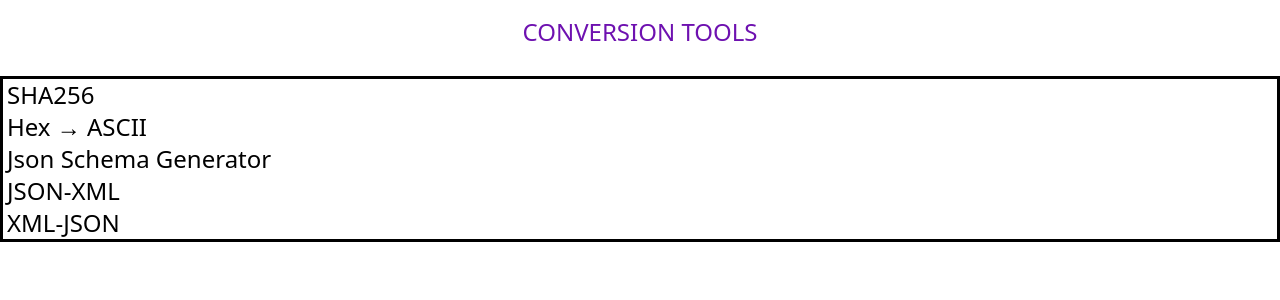
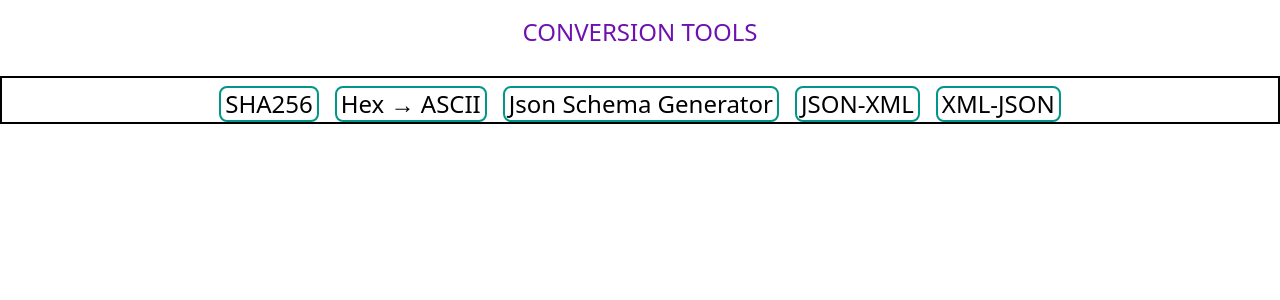
Before and after one commit to DHrushikesh/Hrushikesh-Helper-Tools, a React (Vite) app: page / in a window 1280 px wide. Shown: the top 300 px of the page. Built offline with nearby package versions, Linux system fonts and the light colour scheme.

Commit message:
Chaneged UI and Added convertor to instantly change XML to JSON and viceversa

```diff
--- a/componenets/JsonToXml.jsx
+++ b/componenets/JsonToXml.jsx
@@ -1,10 +1,12 @@
 import { useState } from 'react';
 import xml2js from 'xml2js';
+import { Link } from 'react-router-dom';
 
 function JsonToXml() {
   const [jsonInput, setJsonInput] = useState('');
   const [xmlOutput, setXmlOutput] = useState('');
   const [error, setError] = useState('');
+
 
   const handleConvert = async () => {
     try {
@@ -42,7 +44,9 @@ function JsonToXml() {
             placeholder="Paste your JSON here..."
           />
         </div>
-
+        <Link className='flex justify-center items-center '  to="/xml-json">
+        <button type="button" className='cursor-pointer border-2 border-teal-700 h-fit rounded-2xl mx p-2 bg-teal-600 text-white'>Invert</button>
+        </Link>
         <div className="flex-1">
           <label className="block text-lg font-semibold mb-2">XML Output:</label>
           <textarea
--- a/componenets/XmlToJson.jsx
+++ b/componenets/XmlToJson.jsx
@@ -1,5 +1,6 @@
 import { useState } from 'react';
 import xml2js from 'xml2js';
+import { Link } from 'react-router-dom';
 
 function XmlToJson() {
   const [xmlInput, setXmlInput] = useState('');
@@ -42,6 +43,10 @@ function XmlToJson() {
           />
         </div>
 
+        <Link className='flex justify-center items-center '  to="/json-xml">
+        <button type="button" className='cursor-pointer border-2 border-teal-700 h-fit rounded-2xl mx p-2 bg-teal-600 text-white'>Invert</button>
+        </Link>
+
         <div className="flex-1">
           <label className="block text-lg font-semibold mb-2">JSON Output:</label>
           <textarea
--- a/src/App.jsx
+++ b/src/App.jsx
@@ -1,20 +1,18 @@
-import { Outlet, Link, useLocation } from "react-router-dom";
+import { Outlet, Link} from "react-router-dom";
 function App() {
-  const location = useLocation();
-  const isRootPath = location.pathname === '/';
 
   return (
     <>
 
       <p className="flex flex-col justify-center text-bold text-purple-800 text-center p-4 text-2xl mb-3">CONVERSION TOOLS</p>
 
-    <div className="flex items-center justify-between border-2 border-green h-100dvh">
-       <nav className={`flex ${isRootPath ? 'justify-center w-full' : 'fixed left-0'} border border-black flex-col`}>
-          <Link className="text-2xl hover:bg-green-400  rounded-lg px-1" to="/sha256">SHA256</Link>
-          <Link className="text-2xl hover:bg-green-400  rounded-lg px-1" to="/hash">Hex → ASCII</Link>
-          <Link className="text-2xl hover:bg-green-400  rounded-lg px-1" to="/json-schema">Json Schema Generator</Link>
-          <Link className="text-2xl hover:bg-green-400  rounded-lg px-1" to="/json-xml">JSON-XML</Link>
-          <Link className="text-2xl hover:bg-green-400  rounded-lg px-1" to="/xml-json">XML-JSON</Link>
+    <div className="flex flex-col items-center justify-between border-2 border-green h-100dvh">
+       <nav className={`flex justify-center w-full gap-4 mt-2`}>
+          <Link className="text-2xl hover:bg-green-400 border-2 border-teal-600  rounded-lg px-1" to="/sha256">SHA256</Link>
+          <Link className="text-2xl hover:bg-green-400 border-2 border-teal-600 rounded-lg px-1" to="/hash">Hex → ASCII</Link>
+          <Link className="text-2xl hover:bg-green-400 border-2 border-teal-600 rounded-lg px-1" to="/json-schema">Json Schema Generator</Link>
+          <Link className="text-2xl hover:bg-green-400 border-2 border-teal-600 rounded-lg px-1" to="/json-xml">JSON-XML</Link>
+          <Link className="text-2xl hover:bg-green-400 border-2 border-teal-600 rounded-lg px-1" to="/xml-json">XML-JSON</Link>
         </nav>
       <Outlet />
     </div>
```
